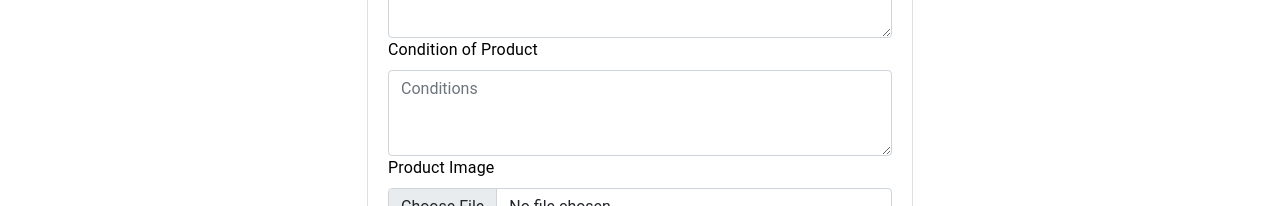
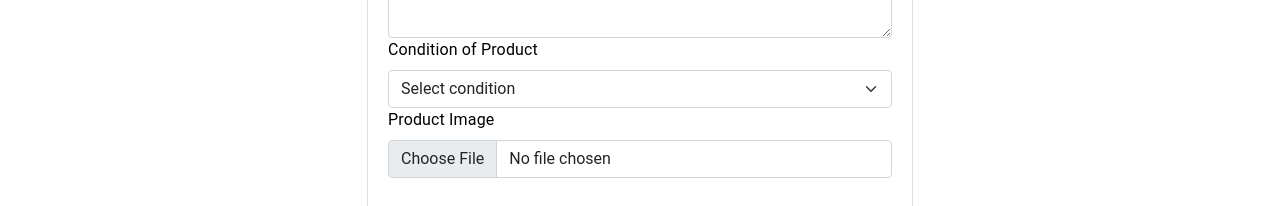
Before and after one commit to sktt2/WasteAway, a React (Create React App) app in the folder frontend-react/: page /product/edit/1 in a window 1280 px wide. Shown: the part 346-552 px from the top of the page. Built offline with nearby package versions, Linux system fonts and the light colour scheme; no server answers.

Commit message:
Fix edit product page bug

```diff
--- a/frontend-react/src/pages/EditProduct.js
+++ b/frontend-react/src/pages/EditProduct.js
@@ -13,9 +13,14 @@ class EditProduct extends Component {
         super(props)
         this.state = {
             id: this.props.match.params.id,
-            data: [],
             validated: "",
             url: "/product/edit/",
+            productname: "",
+            condition:"",
+            category:"",
+            description:"",
+            image:""
+
         }
         this.validateInputs = this.validateInputs.bind(this)
         this.editDetails = this.editDetails.bind(this)
@@ -23,7 +28,11 @@ class EditProduct extends Component {
 
     async componentDidMount() {
         const res = await ProductService.getProduct(this.state.id)
-        this.setState({ data: res.data })
+        this.setState({ productname: res.data.productName })
+        this.setState({ category: res.data.category })
+        this.setState({ condition: res.data.condition })
+        this.setState({ description: res.data.description })
+        this.setState({ image: res.data.imageUrl })
         if (res.data.ownerName !== StorageHelper.getUsername()) {
             this.props.history.push("/profile")
         }
@@ -47,12 +56,12 @@ class EditProduct extends Component {
         // String productName, String condition, String dateTime, String category, String description
         let body = {
             id: this.state.id,
-            productName: this.state.productname || this.state.data.productName,
-            condition: this.state.conditions || this.state.data.condition,
+            productName: this.state.productname,
+            condition: this.state.condition,
             dateTime: new Date().toISOString(),
-            category: this.state.category || this.state.data.category,
-            description: this.state.description || this.state.data.description,
-            imageUrl: this.state.image || this.state.data.imageUrl,
+            category: this.state.category,
+            description: this.state.description,
+            imageUrl: this.state.image
         }
 
         ProductService.updateProductDetail(body)
@@ -84,7 +93,7 @@ class EditProduct extends Component {
                                         placeholder="Product name"
                                         name="productname"
                                         value={
-                                            this.state.productname || this.state.data.productName
+                                            this.state.productname
                                         }
                                         onChange={(event) =>
                                             this.setState({ productname: event.target.value })
@@ -100,7 +109,7 @@ class EditProduct extends Component {
                                 <Form.Group>
                                     <Form.Label>Category</Form.Label>
                                     <Form.Select
-                                        value={this.state.category || this.state.data.category}
+                                        value={this.state.category }
                                         onChange={(event) =>
                                             this.setState({ category: event.target.value })
                                         }
@@ -131,7 +140,7 @@ class EditProduct extends Component {
                                         as="textarea"
                                         rows={3}
                                         value={
-                                            this.state.description || this.state.data.description
+                                            this.state.description
                                         }
                                         onChange={(event) =>
                                             this.setState({ description: event.target.value })
@@ -144,21 +153,27 @@ class EditProduct extends Component {
                                 </Form.Group>
                             </div>
                             <div>
-                                <Form.Group>
+                            <Form.Group>
                                     <Form.Label>Condition of Product</Form.Label>
-                                    <Form.Control
-                                        placeholder="Conditions"
-                                        name="conditions"
-                                        as="textarea"
-                                        rows={3}
-                                        value={this.state.condition || this.state.data.condition}
+                                    <Form.Select
+                                        value={this.state.condition}
                                         onChange={(event) =>
-                                            this.setState({ conditions: event.target.value })
+                                            this.setState({ condition: event.target.value })
                                         }
-                                        required
-                                    />
+                                        required>
+                                        <option value="" hidden>
+                                            Select condition
+                                        </option>
+                                        <option value="MINT">Mint</option>
+                                        <option value="NEAR MINT">Near Mint</option>
+                                        <option value="EXCELLENT">Excellent</option>
+                                        <option value="VERY GOOD">Very Good</option>
+                                        <option value="GOOD">Good</option>
+                                        <option value="FAIR">Fair</option>
+                                        <option value="POOR">Poor</option>
+                                    </Form.Select>
                                     <Form.Control.Feedback type="invalid">
-                                        Please provide the product condition.
+                                        Select the product condition.
                                     </Form.Control.Feedback>
                                 </Form.Group>
                             </div>
@@ -181,7 +196,7 @@ class EditProduct extends Component {
                                 <div>
                                     <img
                                         className="container-fluid w-100"
-                                        src={this.state.image || this.state.data.imageUrl}
+                                        src={this.state.image}
                                         value={this.state.image}
                                     />
                                 </div>
```
